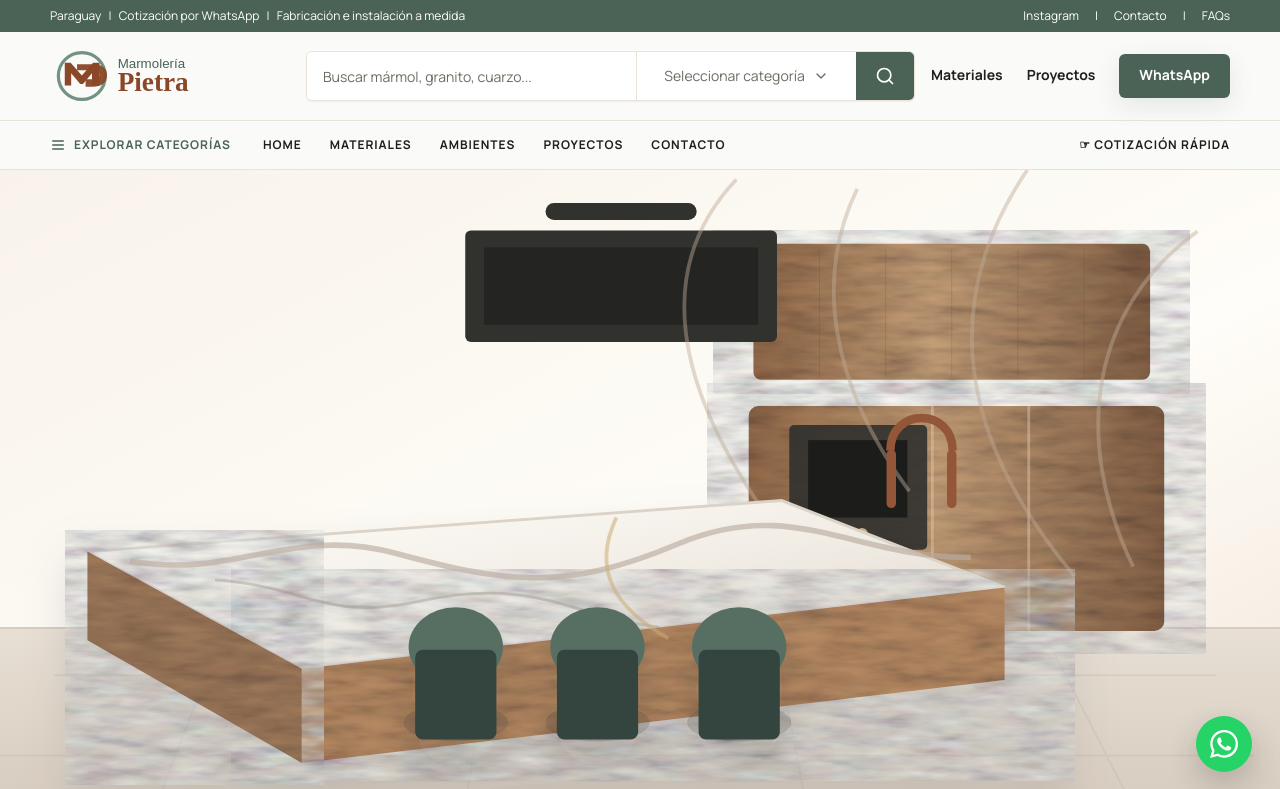
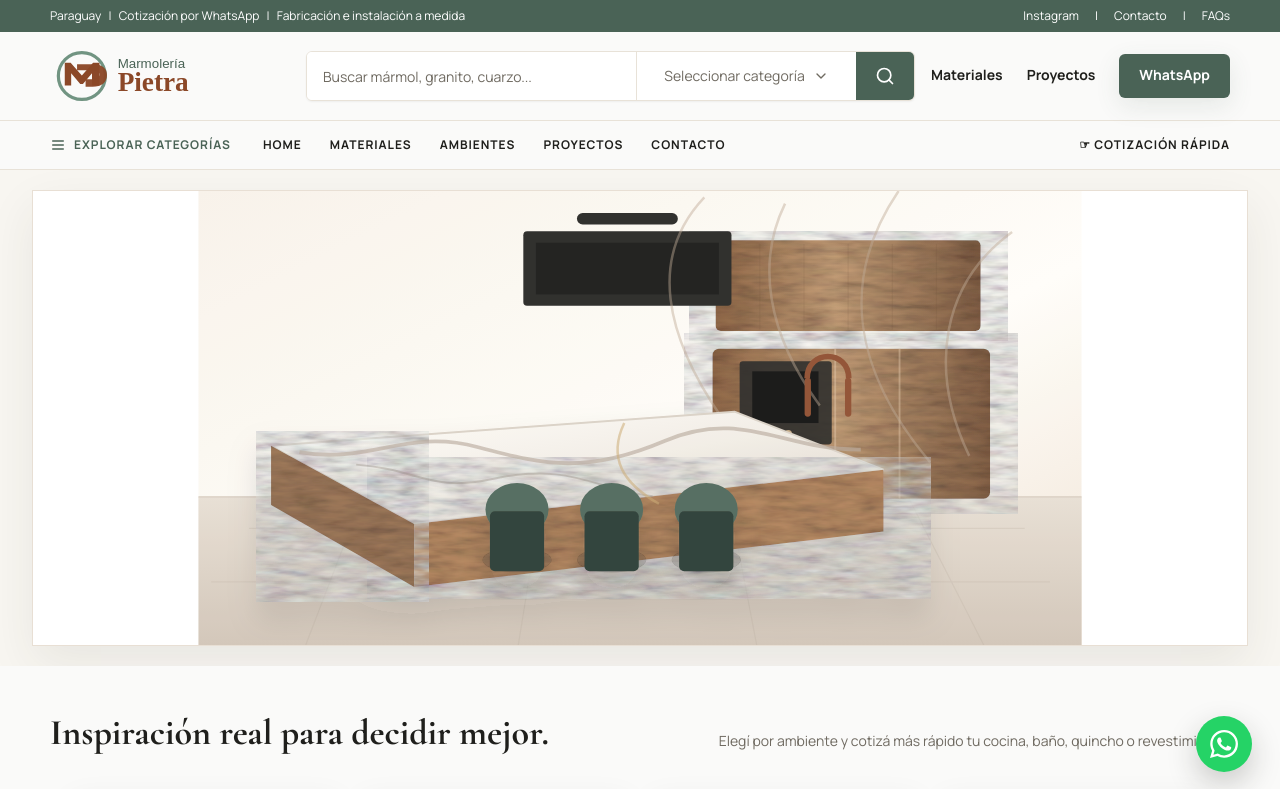
Before and after one commit to equantum-py/Marmoler-a-Pietra, a Next.js app: page / in a window 1280 px wide. Shown: the top 789 px of the page. Built offline with nearby package versions, Linux system fonts and the light colour scheme; no server answers; the database is empty.

Commit message:
fix: remove hero overlay styles and restore banner presentation

```diff
--- a/styles/globals.css
+++ b/styles/globals.css
@@ -76,9 +76,11 @@ img {
   box-shadow: 0 0 0 3px rgba(74, 99, 86, 0.12);
 }
 
-/* HOME HERO */
+/* HOME BANNER CLEAN RESPONSIVE SYSTEM */
 .home-banner-section {
   width: 100%;
+  margin: 0;
+  padding: 0;
   background: #f8f6f1;
   overflow-x: hidden;
 }
@@ -86,11 +88,13 @@ img {
 .home-banner {
   position: relative;
   width: 100%;
+  margin: 0 auto;
   overflow: hidden;
-  background: #1f1f1c;
-  min-height: clamp(500px, 56vw, 680px);
+  background: #fff;
+  aspect-ratio: 1600 / 600;
 }
 
+.home-banner-link,
 .home-banner-picture {
   position: absolute;
   inset: 0;
@@ -104,55 +108,56 @@ img {
   width: 100%;
   height: 100%;
   max-width: none;
-  object-fit: cover;
+  object-fit: contain;
   object-position: center center;
-}
-
-.home-banner-overlay {
-  position: absolute;
-  inset: 0;
-  background: linear-gradient(
-    90deg,
-    rgba(20, 22, 20, 0.78) 0%,
-    rgba(20, 22, 20, 0.48) 52%,
-    rgba(20, 22, 20, 0.12) 100%
-  );
-}
-
-.home-hero-content {
-  position: relative;
-  z-index: 1;
-  width: min(100% - 2rem, 1180px);
-  min-height: inherit;
-  margin-inline: auto;
-  padding-block: clamp(3rem, 8vw, 6rem);
-  display: flex;
-  flex-direction: column;
-  justify-content: center;
+  position: static;
+  margin: 0;
+  padding: 0;
 }
 
 @media (max-width: 767px) {
-  .home-banner {
-    min-height: min(650px, calc(100svh - 72px));
+  .home-banner-section {
+    width: 100%;
+    padding: 0;
+    margin: 0;
   }
 
-  .home-banner-overlay {
-    background: linear-gradient(
-      180deg,
-      rgba(20, 22, 20, 0.18) 0%,
-      rgba(20, 22, 20, 0.74) 52%,
-      rgba(20, 22, 20, 0.88) 100%
-    );
+  .home-banner {
+    width: 100%;
+    max-width: 100%;
+    aspect-ratio: 860 / 500;
+    border-radius: 0;
+    box-shadow: none;
+  }
+
+  .home-banner-link,
+  .home-banner-picture {
+    position: absolute;
+    inset: 0;
+    width: 100%;
+    height: 100%;
   }
 
   .home-banner-image {
+    width: 100%;
+    height: 100%;
+    max-width: none;
+    object-fit: contain;
     object-position: center center;
+    margin: 0;
+    padding: 0;
+  }
+}
+
+@media (min-width: 1024px) {
+  .home-banner-section {
+    padding: 20px 32px;
   }
 
-  .home-hero-content {
-    justify-content: flex-end;
-    padding-top: 5rem;
-    padding-bottom: 2rem;
+  .home-banner {
+    max-width: 1440px;
+    border: 1px solid var(--pietra-border, #e8dfd4);
+    box-shadow: 0 18px 45px rgba(54, 46, 38, 0.08);
   }
 }
 
```
